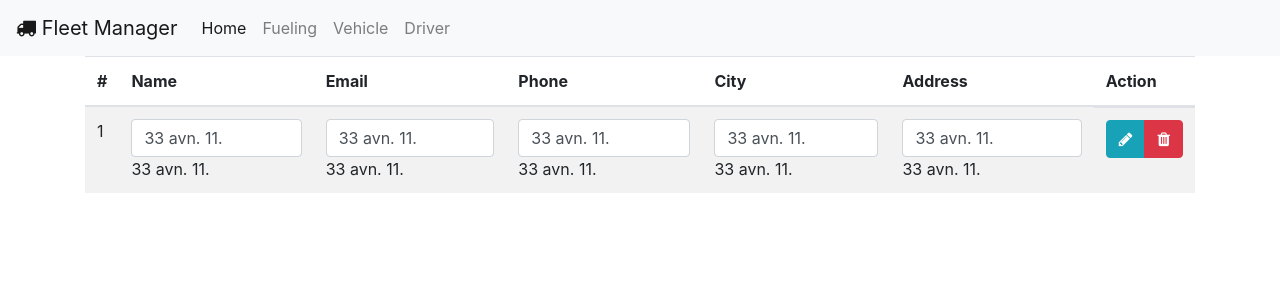
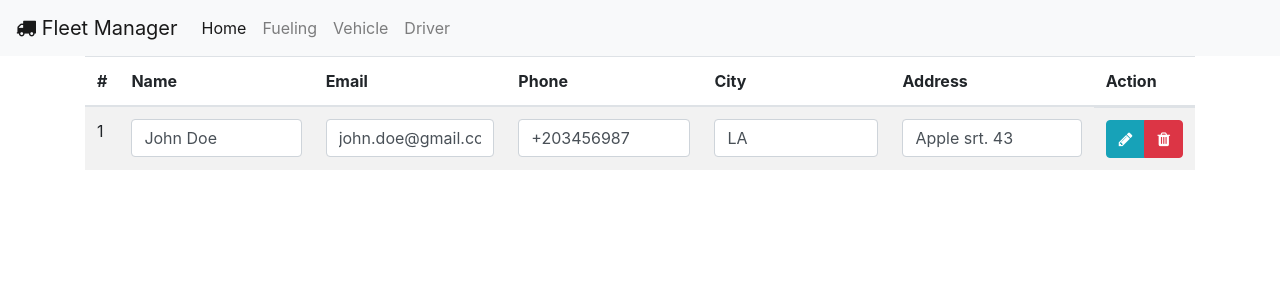
Before and after one commit to Vatibor/fleet-manager-nettuts, an Angular app: page / in a window 1280 px wide. Shown: the top 300 px of the page. Built offline with nearby package versions, Linux system fonts and the light colour scheme.

Commit message:
component Input

```diff
--- a/src/app/part/data-cell/data-cell.component.html
+++ b/src/app/part/data-cell/data-cell.component.html
@@ -4,5 +4,3 @@
     [(ngModel)]="cellValue"
     class="form-control">
     <!-- [(ngModel)]  - Banana in the box -->
-
-    {{ cellValue }}
--- a/src/app/part/data-cell/data-cell.component.ts
+++ b/src/app/part/data-cell/data-cell.component.ts
@@ -1,4 +1,4 @@
-import { Component, OnInit } from '@angular/core';
+import { Component, Input, OnInit, Output } from '@angular/core';
 
 @Component({
   selector: 'app-data-cell',
@@ -6,7 +6,8 @@ import { Component, OnInit } from '@angular/core';
   styleUrls: ['./data-cell.component.css']
 })
 export class DataCellComponent implements OnInit {
-  cellValue: string = "33 avn. 11.";
+  @Input() cellValue;
+
   constructor() { }
 
   ngOnInit(): void {
--- a/src/app/part/data-table/data-table.component.html
+++ b/src/app/part/data-table/data-table.component.html
@@ -13,24 +13,24 @@
     <tbody>
         <tr>
             <td>
-                1
+                {{ driver.id }}
             </td>
             <td>
-                <app-data-cell></app-data-cell>
-            </td>
-            <td>
-                <app-data-cell></app-data-cell>
+                <app-data-cell [cellValue]="driver.name"></app-data-cell>
 
             </td>
             <td>
-                <app-data-cell></app-data-cell>
+                <app-data-cell [cellValue]="driver.email"></app-data-cell>
 
             </td>
             <td>
-                <app-data-cell></app-data-cell>
+                <app-data-cell [cellValue]="driver.phone"></app-data-cell>
             </td>
             <td>
-                <app-data-cell></app-data-cell>
+                <app-data-cell [cellValue]="driver.city"></app-data-cell>
+            </td>
+            <td>
+                <app-data-cell [cellValue]="driver.address"></app-data-cell>
             </td>
             <td class="btn-group">
                 <button
--- a/src/app/part/data-table/data-table.component.ts
+++ b/src/app/part/data-table/data-table.component.ts
@@ -16,6 +16,15 @@ export class DataTableComponent implements OnInit {
     {key: 'address', text: 'Address'},
 
   ]
+
+  driver: any = {
+    id: 1,
+    name: "John Doe",
+    email: "john.doe@gmail.com",
+    phone: "+203456987",
+    city: "LA",
+    address: "Apple srt. 43",
+  }
 
   deleteIconClass: string = 'fa fa-trash-o';
 
```
